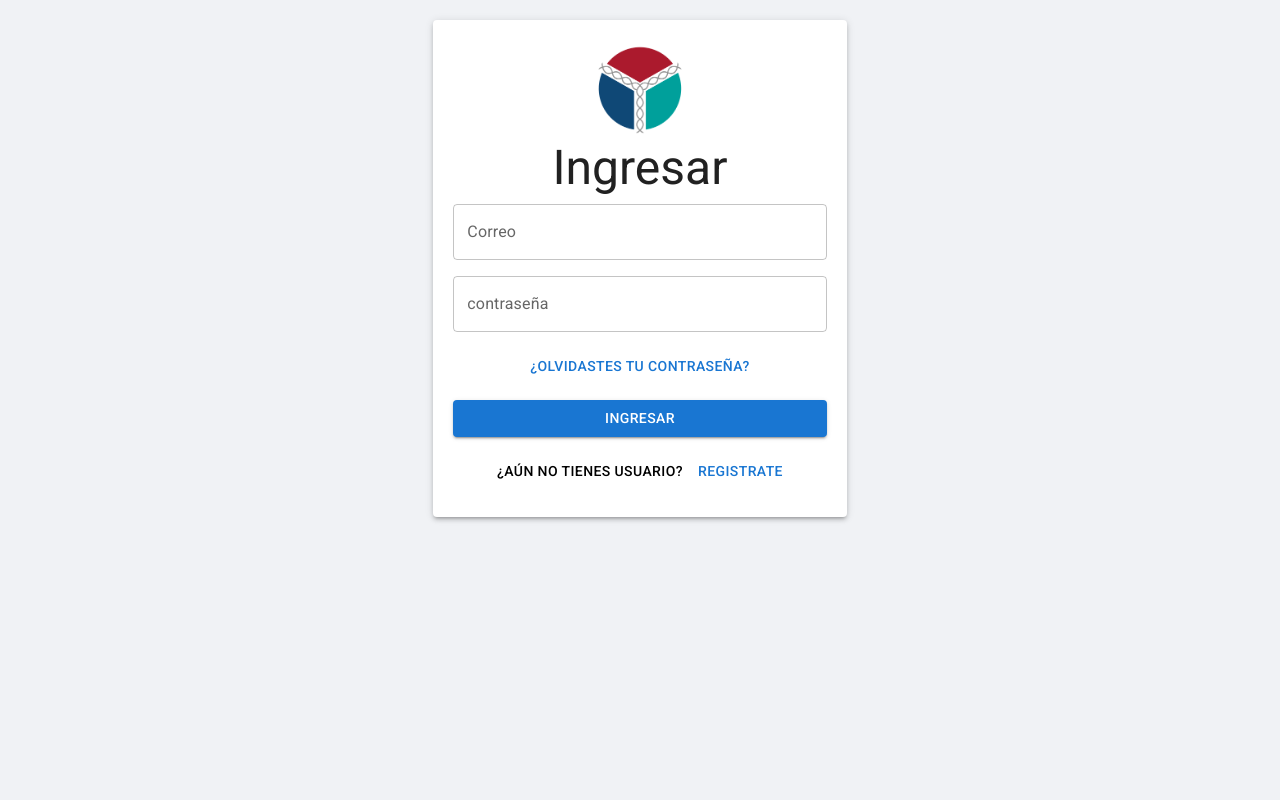
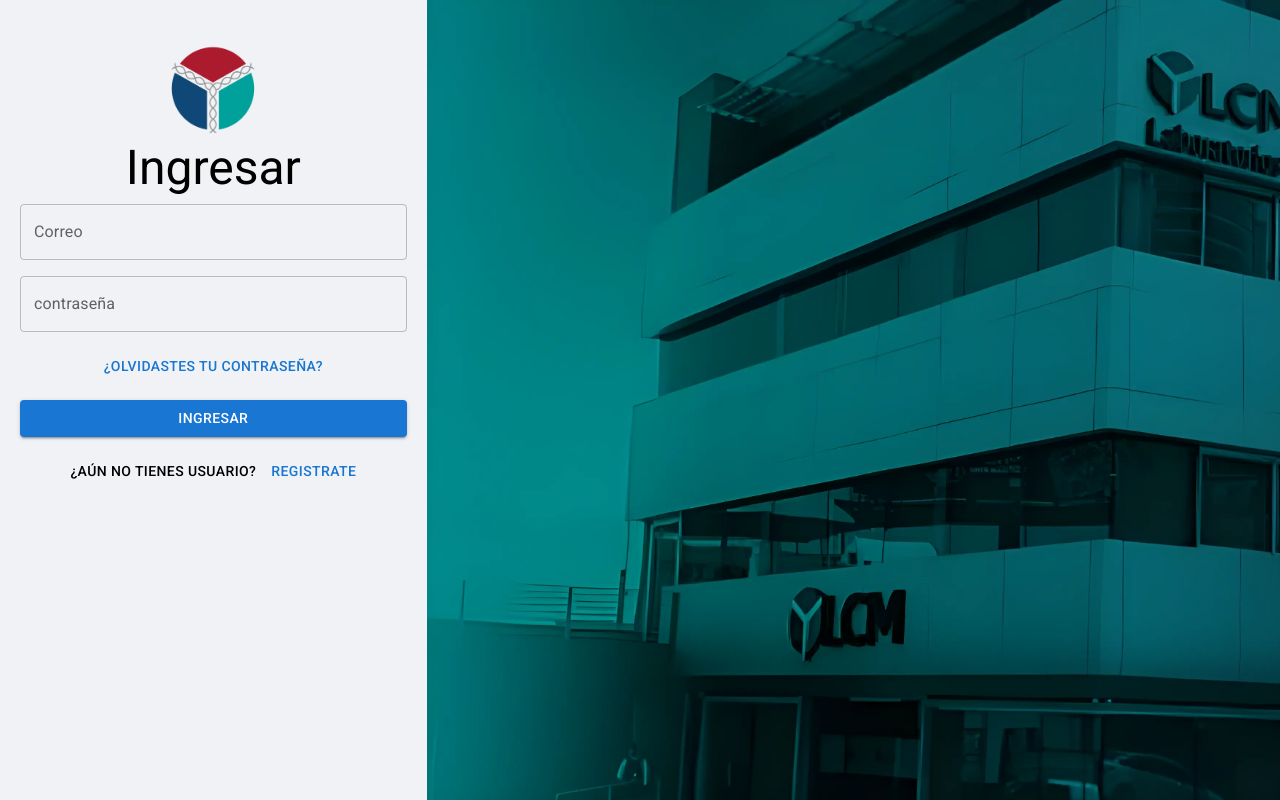
Before and after one commit to xXMolinaXx/my-drive, a Next.js app in the folder frontend/: page / in a window 1280 px wide. Built offline with nearby package versions, Linux system fonts and the light colour scheme.

Commit message:
style: :lipstick: change login

```diff
--- a/frontend/src/app/(login)/page.tsx
+++ b/frontend/src/app/(login)/page.tsx
@@ -234,16 +234,15 @@ export default function LoginRegister() {
   }, [])
   if (!validationUser) return;
   return (<main>
-    <section className="min-h-screen">
+    <section className="h-screen">
       {/* <div className="oval" />
       <div className="oval2" /> */}
-      <Grid className='p-5 ' height={"100%"} container justifyContent={'center'} alignItems={'flex-end'} >
-        <Grid item xs={12} md={8} lg={4} className='w-94'>
-          <Paper elevation={3} className="p-5" >
+      <Grid   className="h-screen" container>
+        <Grid item xs={12} md={4} className='px-5 py-10'>
           <Grid container justifyContent={'center'} alignItems={'center'}  >
             <Image src={'/LCM-logo.png'} width={100} height={100} alt='logo lcm' />
           </Grid>
-            <Grid height={"100%"} container spacing={2} justifyContent={'center'} alignItems={'center'} >
+          <Grid container spacing={2} justifyContent={'center'} alignItems={'center'} >
             {
               form === 'ingreso' && (
                 <Grid container item xs={12} justifyContent={'center'} alignItems={'center'}>
@@ -448,7 +447,9 @@ export default function LoginRegister() {
               )
             }
           </Grid>
-          </Paper>
+
+        </Grid>
+        <Grid xs={0} md={8} style={{ backgroundImage: "url('lcmlogin2.webp')",backgroundRepeat:'no-repeat',backgroundSize:'cover'}} className='hidden sm:block'>
         </Grid>
       </Grid>
       <MainAlert handleClose={() => { setOpenMainAlert(false); setMainAlertMessage(''); setMainAlertType('error') }} message={mainAlertMessage} open={openMainALert} type={mainAlertType} />
```
Also changed, not shown: frontend/public/lcmlogin.jpg (added), frontend/public/lcmlogin2.webp (added). Lines whose indentation alone changed are shown as unchanged.
